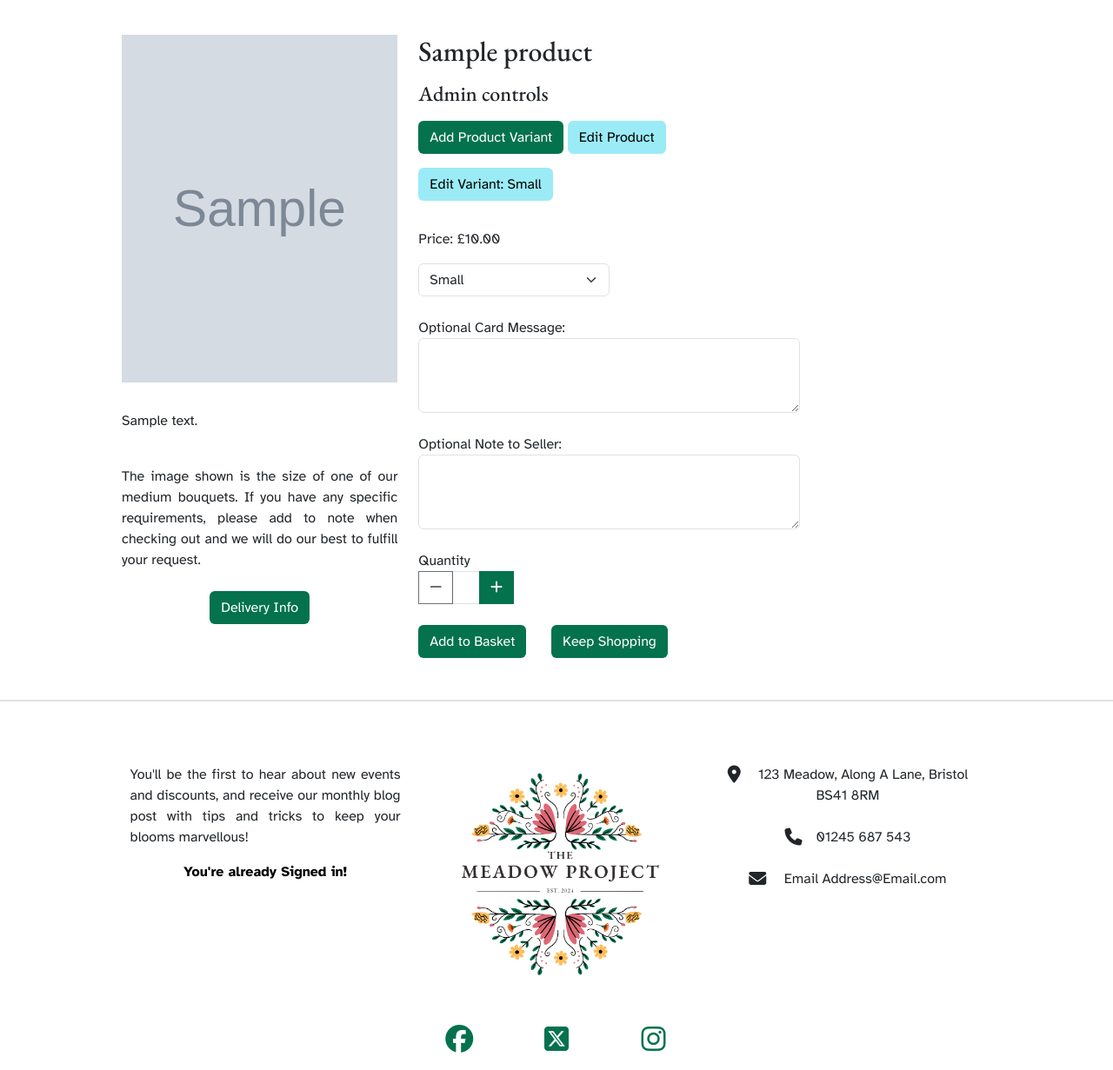
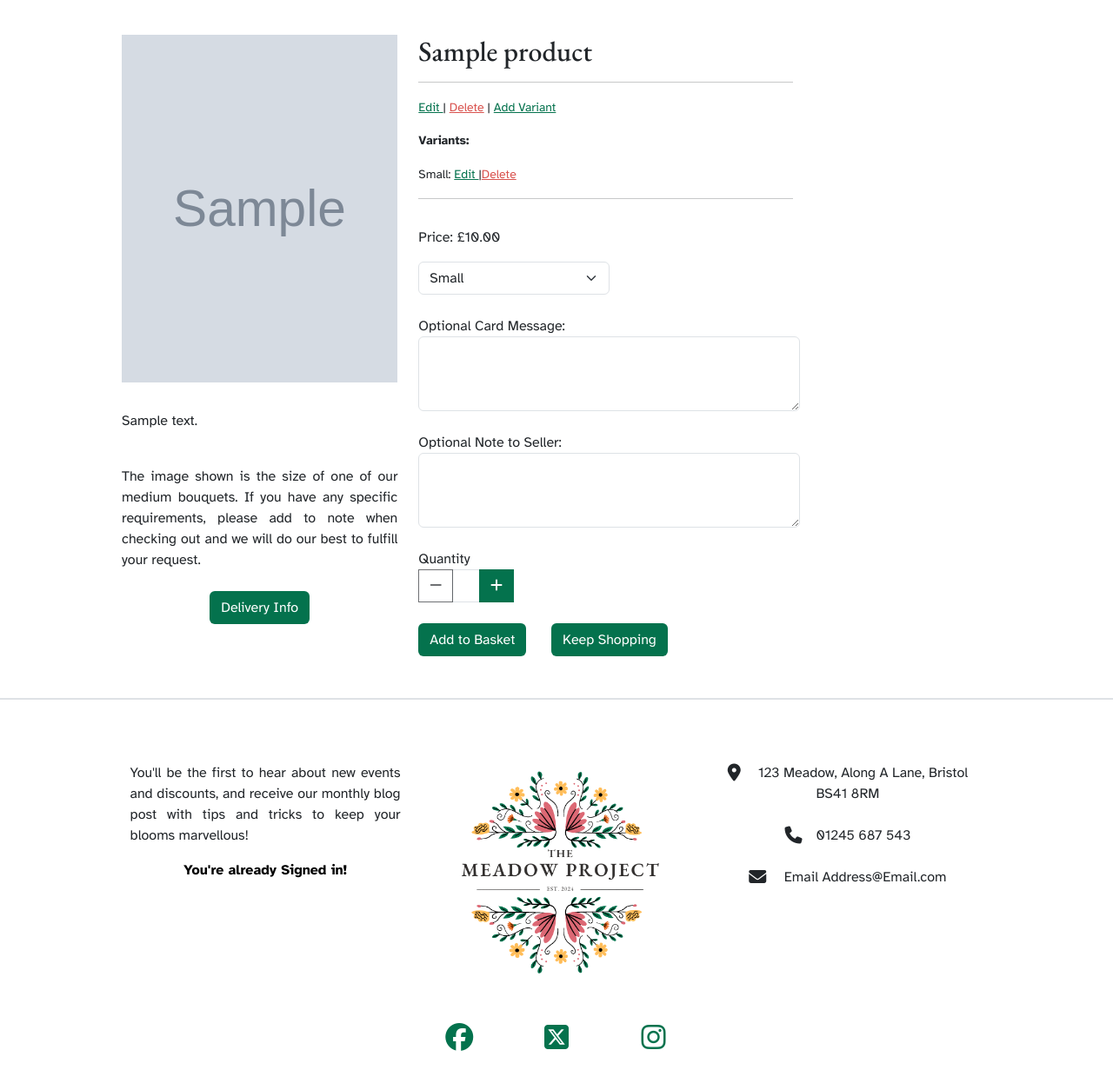
Before and after one commit to kosamad/the-meadow-project, a Django app: page /products/product/00000000-0000-0000-0000-000000000001/ in a window 1280 px wide. Shown: the part 99-1330 px from the top of the page at 87% size. Run offline with Django 3.2, Linux system fonts and the light colour scheme; a user stored in the database is signed in; tables that the repository leaves empty hold one stand-in row (values such as "Sample post"); grey boxes marked "Sample" are stand-in pictures; some libraries are stand-ins or nearby versions.

Commit message:
Events and Products can be deleted by admin only (superuser)

```diff
--- a/blog/templates/blog/posts.html
+++ b/blog/templates/blog/posts.html
@@ -59,12 +59,13 @@
             </form>
         </div>
     </div>
-
+    {% if user.is_superuser %}
     <div class="row mb-4">
         <div class="col-12 text-end">
             <a href="{{ 'add_post' }}">Add Post Admin Only</a>
         </div>
     </div>
+    {% endif %}
 
     <!-- Display no results message if applicable -->
     {% if no_results %}
--- a/blog/views.py
+++ b/blog/views.py
@@ -5,6 +5,7 @@ from .models import Post
 from django.views.generic import CreateView, UpdateView, DeleteView
 from .forms import PostForm
 from django.urls import reverse_lazy, reverse
+from django.contrib.auth.mixins import PermissionRequiredMixin
 
 
 
@@ -67,6 +68,7 @@ def post_detail(request, post_id):
 
 # Code to add/eidt/delete a blog post using CreateView/UpdateView/DeleteView ammended from Youtube tutorial by Codemy
 class AddPostView(CreateView):
+
     model = Post
     form_class = PostForm
     template_name = 'blog/add_post.html'
--- a/products/templates/products/add_event.html
+++ b/products/templates/products/add_event.html
@@ -21,7 +21,7 @@
     <div class="row mt-4 mb-4">
         <div class="col-lg-6 col-12">
             <div class="row text-left">
-                <h2>Event Management</h2>
+                <h2>Event Management - Add</h2>
             </div>
             <div class="row mt-4">
                 <p class="text-muted">Add A Event</p>
--- a/products/templates/products/product_detail.html
+++ b/products/templates/products/product_detail.html
@@ -100,28 +100,44 @@
         <!-- Product Order Form and details-->
         <div class="col-12 col-md-6 col-lg-8 align-items-start my-4">
             <div class="row">
-                <h2>{{ product.friendly_name }}</h2>
+                <!-- Product Name and admin controls-->
+                <div class="col-lg-8 col-12">
+                    <h2>{{ product.friendly_name }}</h2>
+                    {% if user.is_authenticated and user.is_superuser %}
+                    <hr>
+                    <small>
+                        <p style="display:inline;">
+                            <!-- Form for deleting the product -->
+                            <a href="{% url 'edit_product' product.id %}" class="text-green">Edit
+                            </a> | <form action="{% url 'delete_product' product.id %}" method="POST"
+                                style="display:inline;">
+                                {% csrf_token %}
+                                <button type="submit" class="delete-btn"
+                                    onclick="return confirm('Are you sure you want to delete this product?');">
+                                    Delete</button>
+                            </form> | <a href="{% url 'add_product_variant' product.id %}" class="text-green">Add
+                                Variant</a>
+                        </p>
+                        <p class=""><strong>Variants:</strong></p>
+                        {% for variant in variants %}
+                        <p class="mt-0 mb-0" style="display:inline-block;">{{ variant.get_size_display }}:
+                            <!-- Form for deleting the product -->
+                            <a href="{% url 'edit_product_variant' variant.id %}" class="text-green">Edit
+                            </a> | <form action="{% url 'delete_product_variant' variant.id %}" method="POST"
+                                style="display:inline-block;" class="mt-0 mb-0">
+                                {% csrf_token %}
+                                <button type="submit" class="delete-btn"
+                                    onclick="return confirm('Are you sure you want to delete this variant?');">
+                                    Delete</button>
+                            </form>
+                        </p>
+                        {% endfor %}
+                    </small>
+                    <hr>
+                    {% endif %}
+                </div>
             </div>
-            <!-- Variant Add and Product Edit Links for Admin -->
-            {% if user.is_authenticated and user.is_superuser %}
-            <div class="row mt-2">
-                <h4 class="title-font">Admin controls</h4>
-                <div class="row mt-2">
-                    <div class="col">
-                        <p><a href="{% url 'add_product_variant' product.id %}" class=" btn btn-green ">Add Product
-                                Variant</a> <a href="{% url 'edit_product' product.id %}" class="btn btn-lblue">Edit
-                                Product</a></p>
-                    </div>
-                </div>
-                <div class="row">
-                    <div class="col">
-                        <p> {% for variant in variants %}<a href="{% url 'edit_product_variant' variant.id %}"
-                                class="btn btn-lblue  ">Edit
-                                Variant: {{ variant.get_size_display }}</a> {% endfor %}</p>
-                    </div>
-                </div>
-                {% endif %}
-            </div>
+            <!-- Variant price (or default if variants not added. Will show Medium if added. )-->
             <div class="row mt-3">
                 <p id="price">Price: £<span id="variant-price">{{ default_price }}</span></p>
                 {% if variant.is_infinite_stock or variant.stock > 0 %}
--- a/products/urls.py
+++ b/products/urls.py
@@ -8,6 +8,9 @@ urlpatterns = [
     path('add_event/', views.add_event, name='add_event'),
     path('add_variant/<uuid:product_uuid>/', views.add_product_variant, name='add_product_variant'),
     path('edit_product/<uuid:product_uuid>/', views.edit_product, name='edit_product'),
+    path('delete_product/<uuid:product_uuid>/', views.delete_product, name='delete_product'),
+    path('delete_product_variant/<int:variant_id>/', views.delete_product_variant, name='delete_product_variant'),
     path('edit_product_variant/<int:variant_id>/', views.edit_product_variant, name='edit_product_variant'),
     path('edit_event/<uuid:event_uuid>/', views.edit_event, name='edit_event'),
+    path('delete_event/<uuid:event_uuid>/', views.delete_event, name='delete_event'),
 ]
--- a/products/views.py
+++ b/products/views.py
@@ -185,3 +185,54 @@ def edit_event(request, event_uuid):
         'event': event,
     }
     return render(request, template, context)
+
+
+@login_required
+def delete_product(request, product_uuid):
+    """ Delete a product from the store """
+    if not request.user.is_superuser:
+        messages.error(request, 'Sorry, only store owners can do that.')
+        return redirect(reverse('home'))
+    if request.method == 'POST':
+        product = get_object_or_404(Product, pk=product_uuid)
+        product.delete()
+        messages.success(request, 'Product deleted!')
+        return redirect(reverse('shop'))
+    else:
+        return redirect('home')
+
+
+@login_required
+def delete_product_variant(request, variant_id):
+    """ Delete a product from the store """
+    if not request.user.is_superuser:
+        messages.error(request, 'Sorry, only store owners can do that.')
+        return redirect(reverse('home'))
+
+    # get product info
+    variant = get_object_or_404(ProductVariant, id=variant_id)
+    product = variant.product
+
+    if request.method == 'POST':
+        # Delete the variant
+        variant.delete()
+        messages.success(request, 'Product variant deleted!')
+        return redirect('product_detail', product_uuid=product.id)
+    else:
+        return redirect('home')
+
+
+@login_required
+def delete_event(request, event_uuid):
+    """ Delete a event from the store """
+    if not request.user.is_superuser:
+        messages.error(request, 'Sorry, only store owners can do that.')
+        return redirect(reverse('home'))
+
+    event = get_object_or_404(Event, pk=event_uuid)
+    if request.method == 'POST':
+        product.delete()
+        messages.success(request, 'Event deleted!')
+        return redirect(reverse('shop'))
+    else:
+        return redirect('home')
--- a/static/css/base.css
+++ b/static/css/base.css
@@ -93,6 +93,17 @@ h2,
 .btn-lblue {
     background-color:#9bebf7;
     color: black;
+}
+
+.delete-btn{
+    background:none;
+    border:none;
+    color:#d9534f;
+    cursor:pointer;
+    text-decoration:underline;
+    margin:0;
+    padding:0;
+    display:inline;
 }
 
 .btn-lblue:hover{
```
Also changed, not shown: products/templates/products/event_detail.html (+18 -7 lines), profiles/templates/profiles/profile.html (+19 -2 lines).
